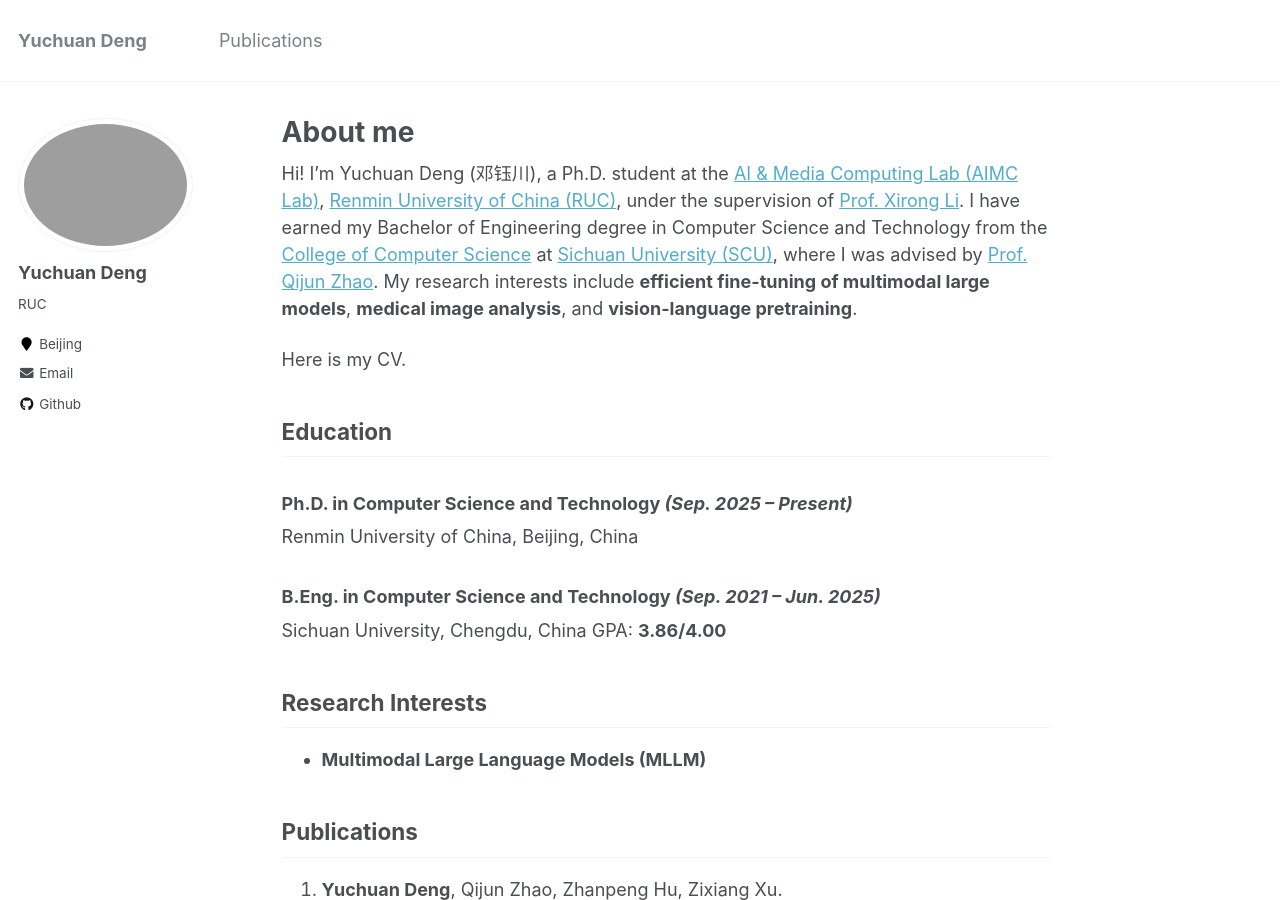
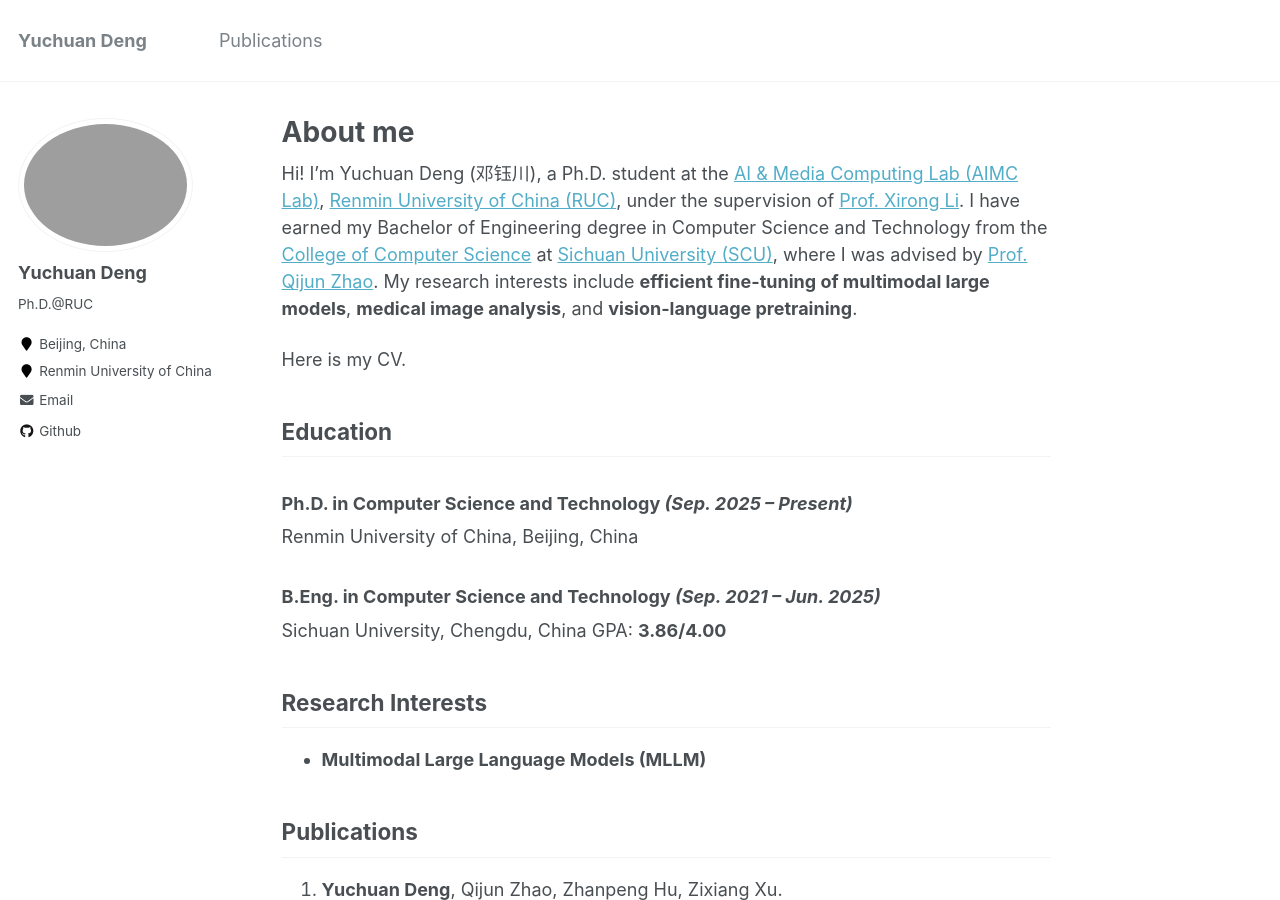
Before and after one commit to Kimokcheon/Kimokcheon.github.io, a Jekyll site: the page built from _pages/about.md, in a window 1280 px wide and 900 px high. Built offline with Jekyll 4.4.1, drawn with Linux system fonts in a browser that asks for light colours.

Commit message:
Update _config.yml

```diff
--- a/_config.yml
+++ b/_config.yml
@@ -82,9 +82,9 @@ analytics:
 author:
   name             : "Yuchuan Deng"
   avatar           : "profile.jpg"
-  bio              : "RUC"
-  location         : "Beijing"
-  employer         :
+  bio              : "Ph.D.@RUC"
+  location         : "Beijing, China"
+  employer         : "Renmin University of China"
   pubmed           : #"https://www.ncbi.nlm.nih.gov/pubmed/?term=john+snow"
   googlescholar    : #"http://yourfullgooglescholarurl.com"
   email            : Chinadyc2003@outlook.com
```
